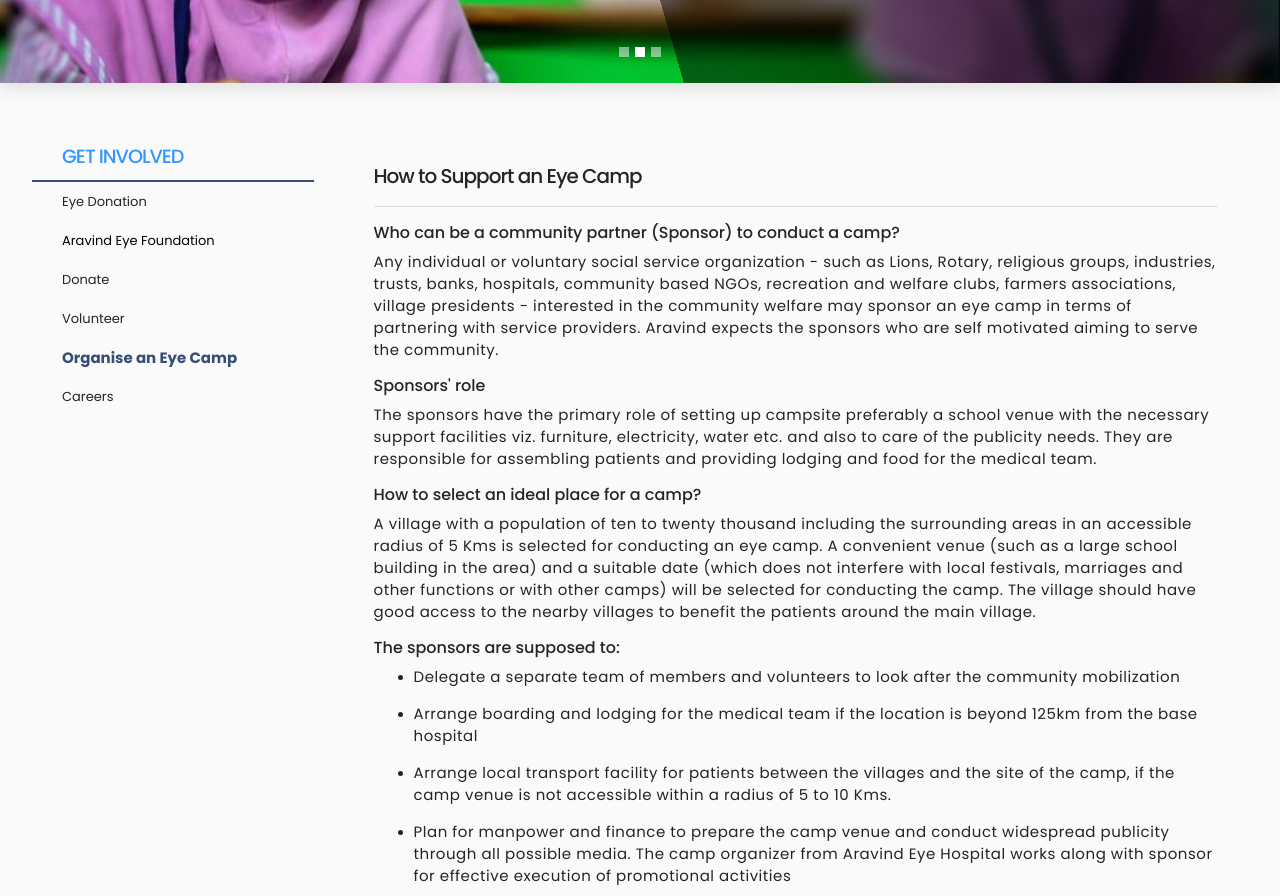
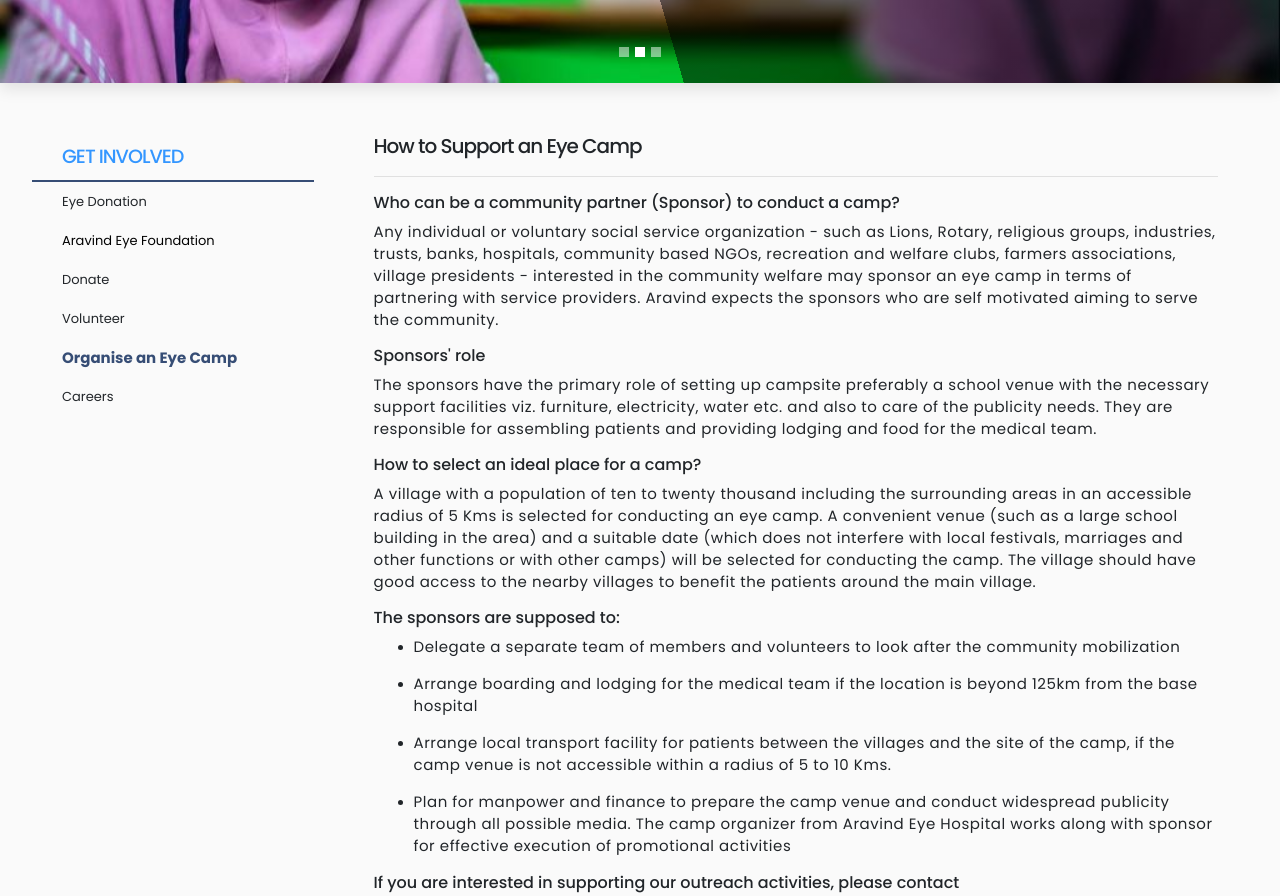
Before and after one commit to ideaenvy/aravind, a website: page get-involved/organize-an-eye-camp.html in a window 1280 px wide. Shown: the part 420-1316 px from the top of the page. Drawn offline with Linux system fonts and the light colour scheme; a web font is replaced by a local one.

Commit message:
eye camp update

```diff
--- a/get-involved/organize-an-eye-camp.html
+++ b/get-involved/organize-an-eye-camp.html
@@ -240,7 +240,7 @@
                         </div>
                     </div>
                     <div class="col-lg-9">
-                        <div class="padding-30px margin-bottom-15px">
+                        <div class="padding-lr-30px margin-bottom-15px">
                             <h3>How to Support an Eye Camp</h3>
                             <hr>
                             <h5>Who can be a community partner (Sponsor) to conduct a camp?</h5>
```
Lines whose indentation alone changed are shown as unchanged.
